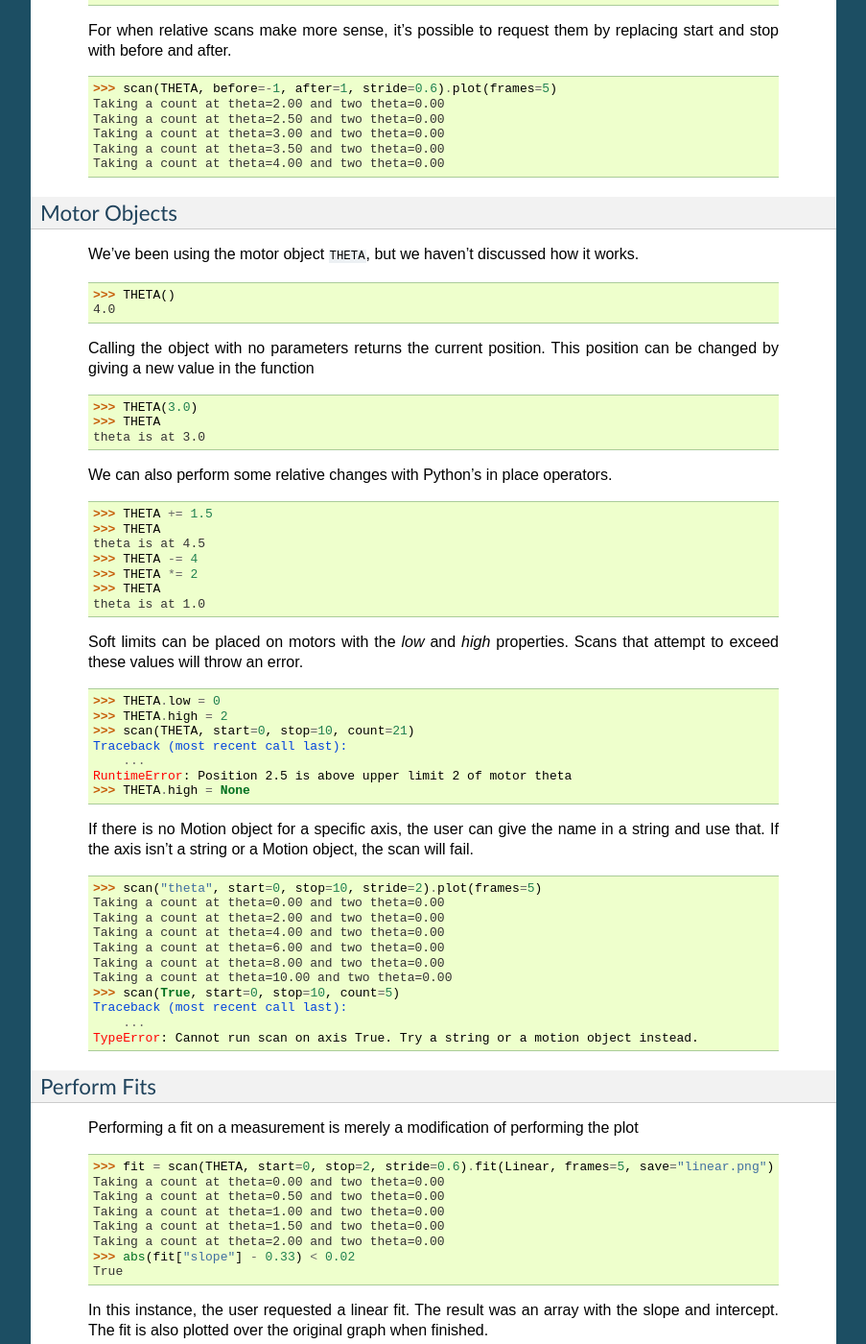
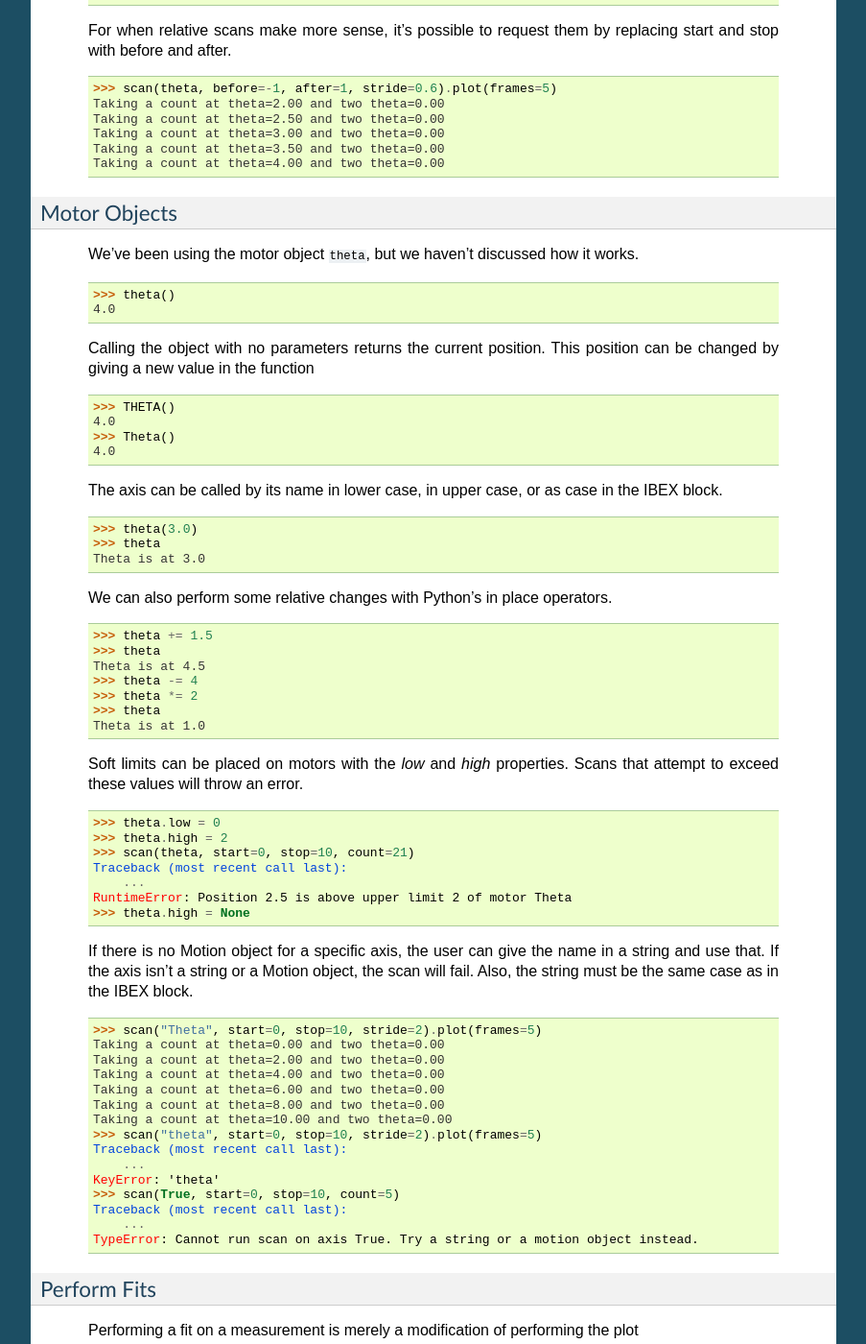
Before and after one commit to PyGenie-Scans/Scans, a Sphinx documentation site: the page built from doc/source/tutorial.rst, in a window 1280 px wide and 1400 px high, scrolled down 2872 px. Shown: the whole window at 96% size, without its empty margins (198-1101 px from the left). Built offline with Sphinx 7.4.7, drawn with Linux system fonts in a browser that asks for light colours; some of the changed text lies outside the part shown.

Commit message:
No longer upper case motion axes

```diff
--- a/doc/source/tutorial.rst
+++ b/doc/source/tutorial.rst
@@ -84,7 +84,7 @@ Plot Motor Scan
   0.3.
 
   >>> from Scans import *
-  >>> scan(THETA, start=0, stop=2, stride=0.6).plot(seconds=1, save="plot_example.png")
+  >>> scan(theta, start=0, stop=2, stride=0.6).plot(seconds=1, save="plot_example.png")
   Taking a count at theta=0.00 and two theta=0.00
   Taking a count at theta=0.50 and two theta=0.00
   Taking a count at theta=1.00 and two theta=0.00
@@ -123,17 +123,17 @@ Plot Motor Scan
   ``gaps`` allow the user to specify the number of measurements and the
   number of gaps, respectively.
 
-  >>> scan(THETA, start=0, stop=2, step=0.6).plot(frames=5)
+  >>> scan(theta, start=0, stop=2, step=0.6).plot(frames=5)
   Taking a count at theta=0.00 and two theta=0.00
   Taking a count at theta=0.60 and two theta=0.00
   Taking a count at theta=1.20 and two theta=0.00
   Taking a count at theta=1.80 and two theta=0.00
-  >>> scan(THETA, start=0, stop=2, count=4).plot(frames=5)
+  >>> scan(theta, start=0, stop=2, count=4).plot(frames=5)
   Taking a count at theta=0.00 and two theta=0.00
   Taking a count at theta=0.67 and two theta=0.00
   Taking a count at theta=1.33 and two theta=0.00
   Taking a count at theta=2.00 and two theta=0.00
-  >>> scan(THETA, start=0, stop=2, gaps=4).plot(frames=5)
+  >>> scan(theta, start=0, stop=2, gaps=4).plot(frames=5)
   Taking a count at theta=0.00 and two theta=0.00
   Taking a count at theta=0.50 and two theta=0.00
   Taking a count at theta=1.00 and two theta=0.00
@@ -143,13 +143,13 @@ Plot Motor Scan
   The user also has the option of fixing the steps size and number of
   measurements or gaps while leaving the ending position open.
 
-  >>> scan(THETA, start=0, step=0.6, count=5).plot(frames=5)
+  >>> scan(theta, start=0, step=0.6, count=5).plot(frames=5)
   Taking a count at theta=0.00 and two theta=0.00
   Taking a count at theta=0.60 and two theta=0.00
   Taking a count at theta=1.20 and two theta=0.00
   Taking a count at theta=1.80 and two theta=0.00
   Taking a count at theta=2.40 and two theta=0.00
-  >>> scan(THETA, start=0, stride=0.6, gaps=5).plot(frames=5)
+  >>> scan(theta, start=0, stride=0.6, gaps=5).plot(frames=5)
   Taking a count at theta=0.00 and two theta=0.00
   Taking a count at theta=0.60 and two theta=0.00
   Taking a count at theta=1.20 and two theta=0.00
@@ -160,7 +160,7 @@ Plot Motor Scan
   For when relative scans make more sense, it's possible to request
   them by replacing start and stop with before and after.
 
-  >>> scan(THETA, before=-1, after=1, stride=0.6).plot(frames=5)
+  >>> scan(theta, before=-1, after=1, stride=0.6).plot(frames=5)
   Taking a count at theta=2.00 and two theta=0.00
   Taking a count at theta=2.50 and two theta=0.00
   Taking a count at theta=3.00 and two theta=0.00
@@ -170,53 +170,66 @@ Plot Motor Scan
 Motor Objects
 -------------
 
-  We've been using the motor object ``THETA``, but we haven't
+  We've been using the motor object ``theta``, but we haven't
   discussed how it works.
 
-  >>> THETA()
+  >>> theta()
   4.0
 
   Calling the object with no parameters returns the current position.
   This position can be changed by giving a new value in the function
 
-  >>> THETA(3.0)
-  >>> THETA
-  theta is at 3.0
+  >>> THETA()
+  4.0
+  >>> Theta()
+  4.0
+
+  The axis can be called by its name in lower case, in upper case, or
+  as case in the IBEX block.
+
+  >>> theta(3.0)
+  >>> theta
+  Theta is at 3.0
 
   We can also perform some relative changes with Python's in place
   operators.
 
-  >>> THETA += 1.5
-  >>> THETA
-  theta is at 4.5
-  >>> THETA -= 4
-  >>> THETA *= 2
-  >>> THETA
-  theta is at 1.0
+  >>> theta += 1.5
+  >>> theta
+  Theta is at 4.5
+  >>> theta -= 4
+  >>> theta *= 2
+  >>> theta
+  Theta is at 1.0
 
   Soft limits can be placed on motors with the `low` and `high`
   properties.  Scans that attempt to exceed these values will throw an
   error.
 
-  >>> THETA.low = 0
-  >>> THETA.high = 2
-  >>> scan(THETA, start=0, stop=10, count=21)
+  >>> theta.low = 0
+  >>> theta.high = 2
+  >>> scan(theta, start=0, stop=10, count=21)
   Traceback (most recent call last):
       ...
-  RuntimeError: Position 2.5 is above upper limit 2 of motor theta
-  >>> THETA.high = None
+  RuntimeError: Position 2.5 is above upper limit 2 of motor Theta
+  >>> theta.high = None
 
   If there is no Motion object for a specific axis, the user can give
   the name in a string and use that.  If the axis isn't a string or a
-  Motion object, the scan will fail.
+  Motion object, the scan will fail.  Also, the string must be the
+  same case as in the IBEX block.
 
-  >>> scan("theta", start=0, stop=10, stride=2).plot(frames=5)
+  >>> scan("Theta", start=0, stop=10, stride=2).plot(frames=5)
   Taking a count at theta=0.00 and two theta=0.00
   Taking a count at theta=2.00 and two theta=0.00
   Taking a count at theta=4.00 and two theta=0.00
   Taking a count at theta=6.00 and two theta=0.00
   Taking a count at theta=8.00 and two theta=0.00
   Taking a count at theta=10.00 and two theta=0.00
+  >>> scan("theta", start=0, stop=10, stride=2).plot(frames=5)
+  Traceback (most recent call last):
+      ...
+  KeyError: 'theta'
   >>> scan(True, start=0, stop=10, count=5)
   Traceback (most recent call last):
       ...
@@ -228,7 +241,7 @@ Perform Fits
   Performing a fit on a measurement is merely a modification of
   performing the plot
 
-  >>> fit = scan(THETA, start=0, stop=2, stride=0.6).fit(Linear, frames=5, save="linear.png")
+  >>> fit = scan(theta, start=0, stop=2, stride=0.6).fit(Linear, frames=5, save="linear.png")
   Taking a count at theta=0.00 and two theta=0.00
   Taking a count at theta=0.50 and two theta=0.00
   Taking a count at theta=1.00 and two theta=0.00
@@ -245,7 +258,7 @@ Perform Fits
 
   We can also plot the same scan against a Gaussian
 
-  >>> fit = scan(THETA, start=0, stop=2, count=11).fit(Gaussian, frames=5, save="gaussian.png")
+  >>> fit = scan(theta, start=0, stop=2, count=11).fit(Gaussian, frames=5, save="gaussian.png")
   Taking a count at theta=0.00 and two theta=0.00
   Taking a count at theta=0.20 and two theta=0.00
   Taking a count at theta=0.40 and two theta=0.00
@@ -268,7 +281,7 @@ Perform Fits
   to refine that point.  The width of that neighbourhood is the
   parameter to PeakFit.
 
-  >>> fit = scan(THETA, start=0, stop=2, count=11).fit(PeakFit(0.7), frames=5, save="peak.png")
+  >>> fit = scan(theta, start=0, stop=2, count=11).fit(PeakFit(0.7), frames=5, save="peak.png")
   Taking a count at theta=0.00 and two theta=0.00
   Taking a count at theta=0.20 and two theta=0.00
   Taking a count at theta=0.40 and two theta=0.00
@@ -298,8 +311,8 @@ Perform complex scans
   To start with, a user may want to scan theta and two theta together in
   lock step.
 
-  >>> th= scan(THETA, start=0, stop=1, stride=0.3)
-  >>> two_th= scan(TWO_THETA, start=0, stop=2, stride=0.6)
+  >>> th= scan(theta, start=0, stop=1, stride=0.3)
+  >>> two_th= scan(two_theta, start=0, stop=2, stride=0.6)
   >>> (th& two_th).plot(frames=10, save="locked.png")
   Taking a count at theta=0.00 and two theta=0.00
   Taking a count at theta=0.25 and two theta=0.50
@@ -313,8 +326,8 @@ Perform complex scans
   On the other hand, if the user is unsure about the proper sample
   alignment, they may want to investigate theta and two-theta separately
 
-  >>> th = scan(THETA, start=0, stop=12, stride=0.5)
-  >>> two_th = scan(TWO_THETA, start=0, stop=2, stride=0.5)
+  >>> th = scan(theta, start=0, stop=12, stride=0.5)
+  >>> two_th = scan(two_theta, start=0, stop=2, stride=0.5)
   >>> (th * two_th).plot(frames=5, save="2d.png") # doctest: +ELLIPSIS
   Taking a count at theta=0.00 and two theta=0.00
   Taking a count at theta=0.00 and two theta=0.50
@@ -346,8 +359,8 @@ Perform complex scans
   performed twice and the results combined.  This can allow for
   iterative scanning to improve statistics.
 
-  >>> TWO_THETA(3.0)
-  >>> th = scan(THETA, start=0, stop=1, stride=0.5)
+  >>> two_theta(3.0)
+  >>> th = scan(theta, start=0, stop=1, stride=0.5)
   >>> (th + th + th).plot(frames=5)
   Taking a count at theta=0.00 and two theta=3.00
   Taking a count at theta=0.50 and two theta=3.00
@@ -380,7 +393,7 @@ Perform complex scans
   For a more interactive experience, a scan be set to cycle forever,
   improving the statistics until the use manually kills the scan.
 
-  >>> scan(THETA, start=0, stop=1, stride=0.5).forever.fit(Gaussian, frames=5) #doctest: +SKIP
+  >>> scan(theta, start=0, stop=1, stride=0.5).forever.fit(Gaussian, frames=5) #doctest: +SKIP
 
 Estimate time
 -------------
@@ -398,18 +411,18 @@ Estimate time
   the point of completion is a simple convenience to prevent these
   user headaches.
 
-  >>> scan(THETA, start=0, stop=2.0, step=0.6).calculate(frames=50)
+  >>> scan(theta, start=0, stop=2.0, step=0.6).calculate(frames=50)
   20.0
-  >>> scan(THETA, start=0, stop=2.0, step=0.6).calculate(uamps=0.1)
+  >>> scan(theta, start=0, stop=2.0, step=0.6).calculate(uamps=0.1)
   36.0
-  >>> scan(THETA, start=0, stop=2.0, step=0.6).calculate(hours=1.0)
+  >>> scan(theta, start=0, stop=2.0, step=0.6).calculate(hours=1.0)
   14400.0
-  >>> scan(THETA, start=0, stop=2.0, step=0.6).calculate(minutes=1.0)
+  >>> scan(theta, start=0, stop=2.0, step=0.6).calculate(minutes=1.0)
   240.0
-  >>> scan(THETA, start=0, stop=2.0, step=0.6).calculate(seconds=5.0)
+  >>> scan(theta, start=0, stop=2.0, step=0.6).calculate(seconds=5.0)
   20.0
 
-  >>> needed = scan(THETA, start=0, stop=2.0, step=0.6).calculate(frames=1000, time=True) #doctest: +SKIP
+  >>> needed = scan(theta, start=0, stop=2.0, step=0.6).calculate(frames=1000, time=True) #doctest: +SKIP
   The run would finish at 2017-07-17 20:06:24.600802
   >>> print(needed) #doctest: +SKIP
   400.0
@@ -421,7 +434,7 @@ SPEC compatibility
   dscan from SPEC have been implemented on top of the scanning
   interface.
 
-  >>> ascan(THETA, 0, 2, 10, 1)
+  >>> ascan(theta, 0, 2, 10, 1)
   Taking a count at theta=0.00 and two theta=3.00
   Taking a count at theta=0.20 and two theta=3.00
   Taking a count at theta=0.40 and two theta=3.00
@@ -433,13 +446,13 @@ SPEC compatibility
   Taking a count at theta=1.60 and two theta=3.00
   Taking a count at theta=1.80 and two theta=3.00
   Taking a count at theta=2.00 and two theta=3.00
-  >>> THETA(0.5)
-  >>> dscan(THETA, -1, 1, 10, -0.1)
+  >>> theta(0.5)
+  >>> dscan(theta, -1, 1, 10, -0.1)
   Traceback (most recent call last):
       ...
-  RuntimeError: Position -0.5 is below lower limit 0 of motor theta
-  >>> THETA(2.5)
-  >>> dscan(THETA, -1, 1, 10, -0.01)
+  RuntimeError: Position -0.5 is below lower limit 0 of motor Theta
+  >>> theta(2.5)
+  >>> dscan(theta, -1, 1, 10, -0.01)
   Taking a count at theta=1.50 and two theta=3.00
   Taking a count at theta=1.70 and two theta=3.00
   Taking a count at theta=1.90 and two theta=3.00
@@ -451,8 +464,8 @@ SPEC compatibility
   Taking a count at theta=3.10 and two theta=3.00
   Taking a count at theta=3.30 and two theta=3.00
   Taking a count at theta=3.50 and two theta=3.00
-  >>> THETA
-  theta is at 2.5
+  >>> theta
+  Theta is at 2.5
 
 
 Class setup
```
Also changed, not shown: 4 other files.
